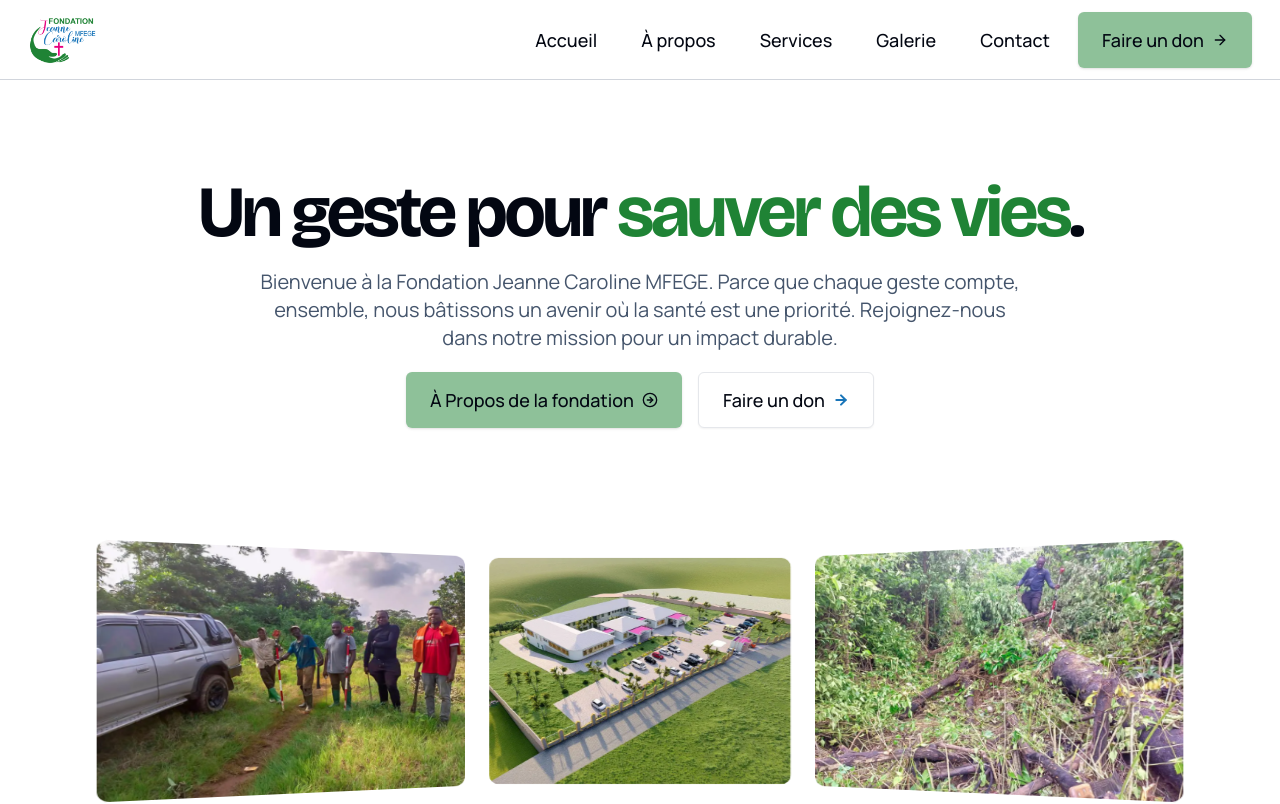
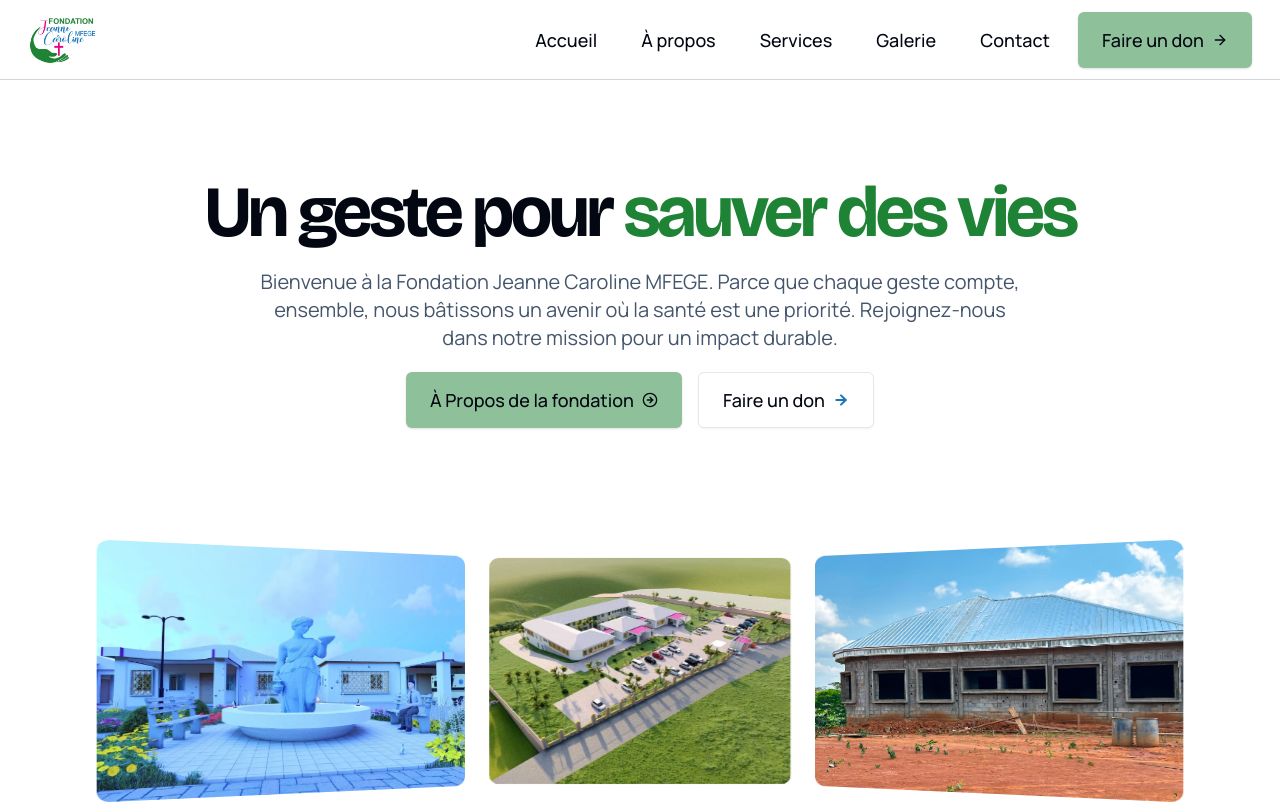
Before and after one commit to Krestdev/fondation-jcm, a Next.js app: page / in a window 1280 px wide. Shown: the top 804 px of the page. Built offline with nearby package versions, Linux system fonts and the light colour scheme.

Commit message:
soft fixes

```diff
--- a/app/page.tsx
+++ b/app/page.tsx
@@ -24,7 +24,6 @@
         <h1>
           {"Un geste pour "}
           <span className="text-primary">{"sauver des vies"}</span>
-          {"."}
         </h1>
         <p className="text-slate-600 max-w-(--breakpoint-md) text-sm sm:text-base lg:text-lg xl:text-xl">{`Bienvenue à la Fondation Jeanne Caroline MFEGE. Parce que chaque geste compte, ensemble, nous bâtissons un avenir où la santé est une priorité. Rejoignez-nous dans notre mission pour un impact durable.`}</p>
         <div className="flex flex-wrap gap-4 items-center justify-center">
@@ -49,7 +48,7 @@
       <div className="scene">
         <div className="image-container">
           <Reveal x={-15} scale={0} delay={0.25} duration={1.2}>
-            <img src="images/galerie/team.webp" alt="image" />
+            <img src="images/galerie/generated2.webp" alt="image" />
           </Reveal>
         </div>
         <div className="image-container">
@@ -64,7 +63,7 @@
         </div>
         <div className="image-container">
           <Reveal x={15} scale={0} delay={0.35} duration={1.2}>
-            <img src="images/galerie/1.webp" alt="image" />
+            <img src="images/galerie/Medecine-Generale.webp" alt="image" />
           </Reveal>
         </div>
       </div>
--- a/components/footer.tsx
+++ b/components/footer.tsx
@@ -14,7 +14,7 @@
             alt="logo"
             className="h-20 w-auto object-contain object-left"
           />
-          <h4>{"Foundation Jeanne Caroline Mfege"}</h4>
+          <h4>{"Fondation Jeanne Caroline Mfege"}</h4>
           <p className="font-primary text-sm md:text-base max-w-sm text-slate-300">
             {
               "Un don pour la santé, une contribution précieuse qui cultive le bien-être et répand l'espoir."
```
Also changed, not shown: public/images/galerie/generated2.webp (added), public/images/values.webp.
